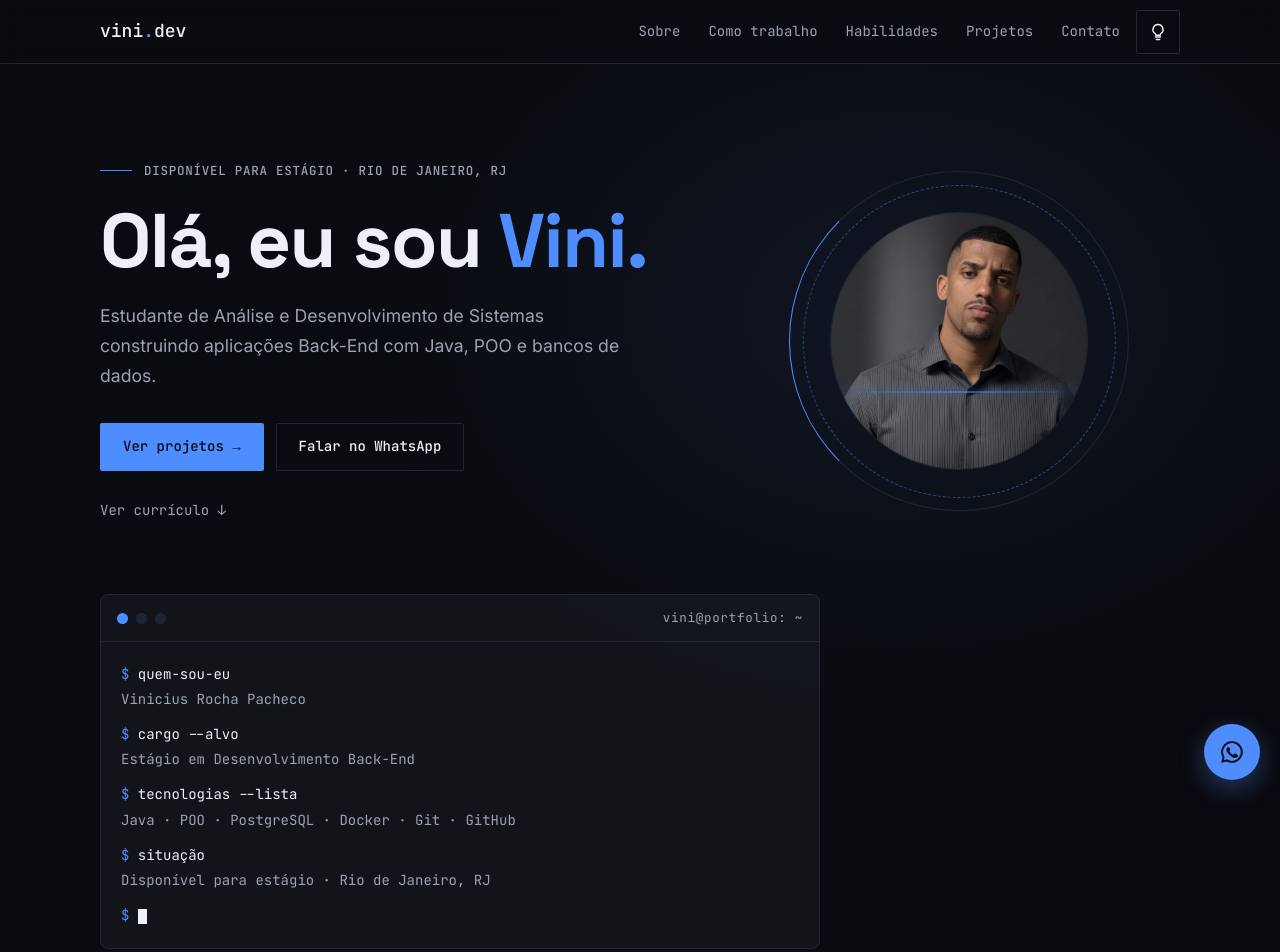
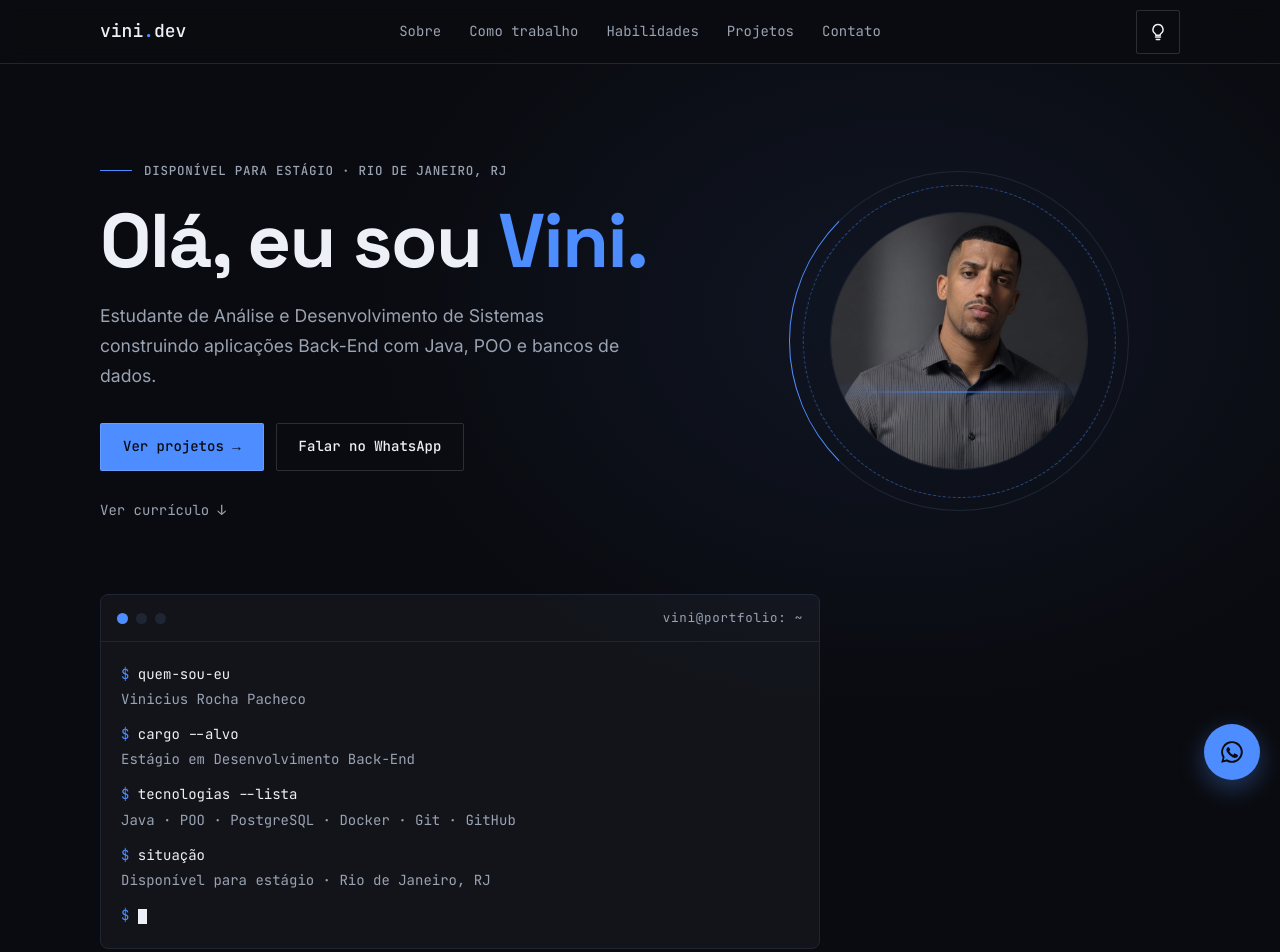
Before and after one commit to vinnyrocha-dev/vinnyrocha-dev.github.io, a plain HTML site: page index.html in a window 1280 px wide. Shown: the top 952 px of the page. Drawn offline with Linux system fonts and the light colour scheme; no server answers.

Commit message:
Add files via upload

```diff
--- a/style.css
+++ b/style.css
@@ -7,14 +7,24 @@
 /* ---------- 1. Variáveis de cor (tema escuro é o padrão) ---------- */
 :root,
 [data-theme="dark"] {
-  --bg: #0A0B10;
-  --surface: #12141A;
-  --border: #1F2633;
-  --text: #EDF1F7;
-  --muted: #9AA3B2;
-  --accent: #4D8DFF;
-  --accent-hover: #7AA9FF;
-  --accent-rgb: 77, 141, 255;
+  /* Cores em OKLCH: L = luminosidade percebida, C = intensidade, H = matiz.
+     Diferente do hex/HSL, o mesmo L parece igualmente claro em qualquer cor. */
+  --bg: oklch(15.1% 0.011 276.2);
+  --surface: oklch(19.2% 0.013 270.7);
+  --border: oklch(26.8% 0.026 262.6);
+  --text: oklch(95.7% 0.009 258.3);
+  --muted: oklch(71.3% 0.024 260.7);
+
+  /* Accent dividido em partes para criar versões transparentes:
+     oklch(var(--accent-l) var(--accent-c) var(--accent-h) / .08) */
+  --accent-l: 65.8%;
+  --accent-c: 0.182;
+  --accent-h: 261;
+  --accent: oklch(var(--accent-l) var(--accent-c) var(--accent-h));
+  --accent-hover: oklch(73.8% 0.135 261.8);
+
+  /* Borda dos botões: branco quase transparente, mistura com qualquer fundo */
+  --btn-border: oklch(100% 0 0 / .14);
 
   --font-title: "Space Grotesk", system-ui, sans-serif;
   --font-body: "Inter", system-ui, sans-serif;
@@ -28,14 +38,17 @@
 
 /* Tema claro (ativado pelo botão da lâmpada) */
 [data-theme="light"] {
-  --bg: #F7F8FA;
-  --surface: #FFFFFF;
-  --border: #DDE2EA;
-  --text: #0F1420;
-  --muted: #5B6577;
-  --accent: #2563EB;
-  --accent-hover: #1D4ED8;
-  --accent-rgb: 37, 99, 235;
+  --bg: oklch(97.9% 0.003 264.5);
+  --surface: oklch(100% 0 0);
+  --border: oklch(91.1% 0.012 259.8);
+  --text: oklch(19.2% 0.026 266.6);
+  --muted: oklch(50.5% 0.031 262.2);
+  --accent-l: 54.6%;
+  --accent-c: 0.215;
+  --accent-h: 262.9;
+  --accent-hover: oklch(48.8% 0.217 264.4);
+  /* No tema claro a borda é preto quase transparente */
+  --btn-border: oklch(0% 0 0 / .14);
   color-scheme: light;
 }
 
@@ -142,12 +155,13 @@ h2 { font-size: clamp(2rem, 5vw, 3rem); margin-bottom: 1rem; }
   font-family: var(--font-mono);
   font-size: 14px;
   font-weight: 500;
-  border: 1px solid transparent;
+  /* Borda semitransparente: deixa o fundo aparecer e se mistura com ele */
+  border: 1px solid var(--btn-border);
   transition: background-color .25s, border-color .25s, color .25s, transform .25s;
 }
 .btn-primary { background: var(--accent); color: var(--bg); }
 .btn-primary:hover { background: var(--accent-hover); }
-.btn-outline { background: transparent; border-color: var(--border); color: var(--text); }
+.btn-outline { background: transparent; color: var(--text); }
 .btn-outline:hover { border-color: var(--accent); color: var(--accent); }
 
 .icon-btn {
@@ -155,7 +169,7 @@ h2 { font-size: clamp(2rem, 5vw, 3rem); margin-bottom: 1rem; }
   place-items: center;
   width: 44px;
   height: 44px;
-  border: 1px solid var(--border);
+  border: 1px solid var(--btn-border);
   border-radius: var(--radius-btn);
   background: transparent;
   color: var(--text);
@@ -254,7 +268,7 @@ h2 { font-size: clamp(2rem, 5vw, 3rem); margin-bottom: 1rem; }
   content: "";
   position: absolute;
   inset: 0;
-  background: radial-gradient(ellipse 60% 55% at 70% 30%, rgba(var(--accent-rgb), .08), transparent 70%);
+  background: radial-gradient(in oklch ellipse 60% 55% at 70% 30%, oklch(var(--accent-l) var(--accent-c) var(--accent-h) / .08), oklch(var(--accent-l) var(--accent-c) var(--accent-h) / 0) 70%);
   pointer-events: none;
 }
 .hero-grid {
@@ -299,14 +313,14 @@ h2 { font-size: clamp(2rem, 5vw, 3rem); margin-bottom: 1rem; }
   right: 0;
   top: 8%;
   height: 2px;
-  background: linear-gradient(90deg, transparent, var(--accent), transparent);
+  background: linear-gradient(in oklch 90deg, oklch(var(--accent-l) var(--accent-c) var(--accent-h) / 0), var(--accent), oklch(var(--accent-l) var(--accent-c) var(--accent-h) / 0));
   box-shadow: 0 0 12px var(--accent);
   animation: scan 3s ease-in-out infinite;
 }
 .ring {
   position: absolute;
   border-radius: 50%;
-  border: 1px dashed rgba(var(--accent-rgb), .5);
+  border: 1px dashed oklch(var(--accent-l) var(--accent-c) var(--accent-h) / .5);
   animation: spin 20s linear infinite;
 }
 .ring-1 { inset: 4%; }
@@ -448,7 +462,7 @@ h2 { font-size: clamp(2rem, 5vw, 3rem); margin-bottom: 1rem; }
   font-size: 13px;
   color: var(--muted);
   background: transparent;
-  border: 1px solid var(--border);
+  border: 1px solid var(--btn-border);
   border-radius: 999px;
   cursor: pointer;
   transition: border-color .25s, color .25s, background-color .25s;
@@ -458,7 +472,7 @@ h2 { font-size: clamp(2rem, 5vw, 3rem); margin-bottom: 1rem; }
 .filter-btn[aria-pressed="true"] {
   border-color: var(--accent);
   color: var(--accent);
-  background: rgba(var(--accent-rgb), .12);
+  background: oklch(var(--accent-l) var(--accent-c) var(--accent-h) / .12);
 }
 
 /* Projetos: grid (1 coluna no celular, 2 no tablet, 3 no desktop) */
@@ -471,7 +485,7 @@ h2 { font-size: clamp(2rem, 5vw, 3rem); margin-bottom: 1rem; }
   border: 1px solid var(--border);
   border-radius: 10px;
   padding: 24px;
-  box-shadow: 0 20px 40px -28px rgba(0, 0, 0, .6);
+  box-shadow: 0 20px 40px -28px oklch(0% 0 0 / .6);
   transition: border-color .3s, transform .3s, opacity .3s;
 }
 .project-card:hover { border-color: var(--accent); transform: translateY(-4px); }
@@ -561,7 +575,7 @@ h2 { font-size: clamp(2rem, 5vw, 3rem); margin-bottom: 1rem; }
   right: -120px;
   width: 320px;
   height: 320px;
-  background: radial-gradient(circle, rgba(var(--accent-rgb), .3), transparent 70%);
+  background: radial-gradient(in oklch circle, oklch(var(--accent-l) var(--accent-c) var(--accent-h) / .3), oklch(var(--accent-l) var(--accent-c) var(--accent-h) / 0) 70%);
   pointer-events: none;
 }
 .contact-box > * { position: relative; }
@@ -581,7 +595,7 @@ h2 { font-size: clamp(2rem, 5vw, 3rem); margin-bottom: 1rem; }
   border-radius: 50%;
   background: var(--accent);
   color: var(--bg);
-  box-shadow: 0 8px 24px rgba(var(--accent-rgb), .35);
+  box-shadow: 0 8px 24px oklch(var(--accent-l) var(--accent-c) var(--accent-h) / .35);
   transition: background-color .25s, transform .25s;
 }
 .whatsapp-fab:hover { background: var(--accent-hover); transform: translateY(-2px); }
@@ -641,8 +655,11 @@ h2 { font-size: clamp(2rem, 5vw, 3rem); margin-bottom: 1rem; }
     border: 0;
   }
   .nav-links a { padding: 8px 0; }
-  .nav-inner { justify-content: flex-start; }
-  .nav-links { margin-left: auto; }
+  /* 3 colunas: logo | links no centro | botões. As colunas laterais têm o
+     mesmo tamanho (1fr), então os links ficam exatamente no meio da tela. */
+  .nav-inner { display: grid; grid-template-columns: 1fr auto 1fr; }
+  .nav-links { justify-self: center; }
+  .nav-actions { justify-self: end; }
 
   .hero { padding: calc(var(--nav-h) + 88px) 0 96px; }
   .hero-grid { grid-template-columns: 1.3fr 1fr; gap: 64px; }
```
Also changed, not shown: foto-vinicius.jpg (added), 1 other file.
